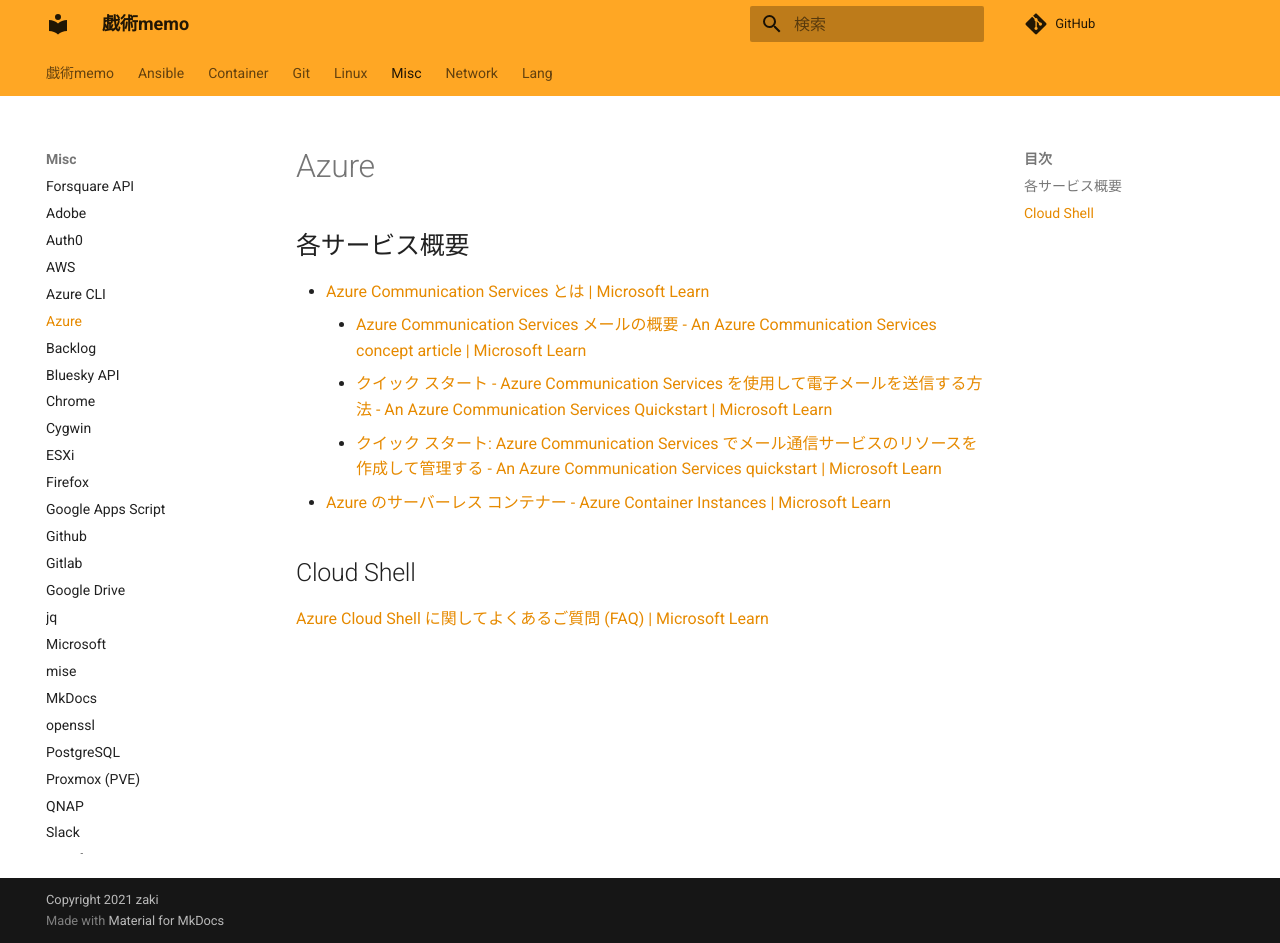
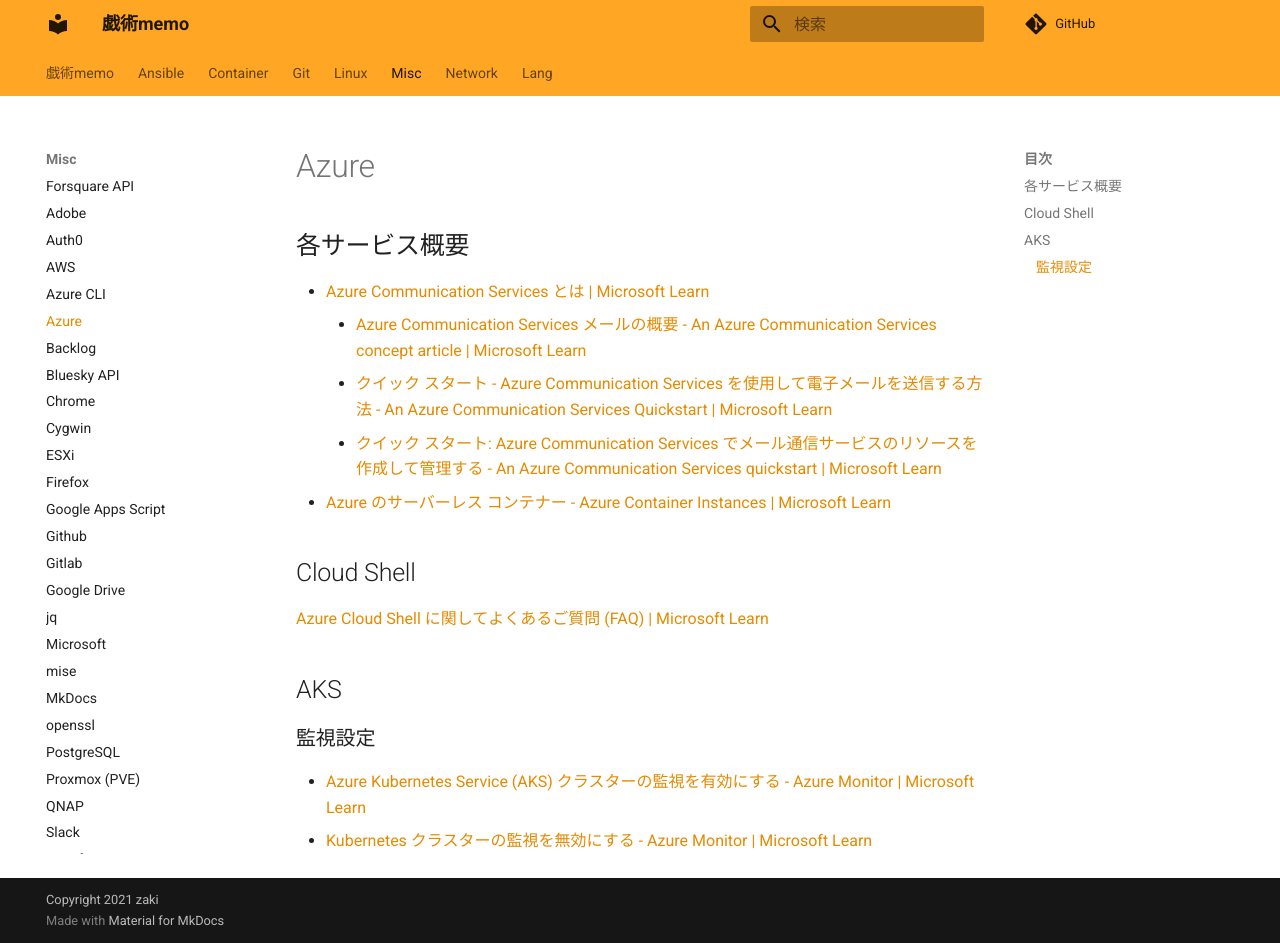
Before and after one commit to zaki-lknr/docs, an MkDocs documentation site: the page built from docs/Misc/azure.md, in a window 1280 px wide and 943 px high. Built offline with MkDocs 1.6.1 and Material for MkDocs 9.7.7, drawn with Linux system fonts in a browser that asks for light colours; comment, search, counter and statistics services are not loaded.

Commit message:
add: misc/azure: AKSの監視アドオンon/off

```diff
--- a/docs/Misc/azure.md
+++ b/docs/Misc/azure.md
@@ -11,3 +11,10 @@
 ## Cloud Shell
 
 [Azure Cloud Shell に関してよくあるご質問 (FAQ) | Microsoft Learn](https://learn.microsoft.com/ja-jp/azure/cloud-shell/faq-troubleshooting)
+
+## AKS
+
+### 監視設定
+
+- [Azure Kubernetes Service (AKS) クラスターの監視を有効にする - Azure Monitor | Microsoft Learn](https://learn.microsoft.com/ja-jp/azure/azure-monitor/containers/kubernetes-monitoring-enable?tabs=cli)
+- [Kubernetes クラスターの監視を無効にする - Azure Monitor | Microsoft Learn](https://learn.microsoft.com/ja-jp/azure/azure-monitor/containers/kubernetes-monitoring-disable)
```
